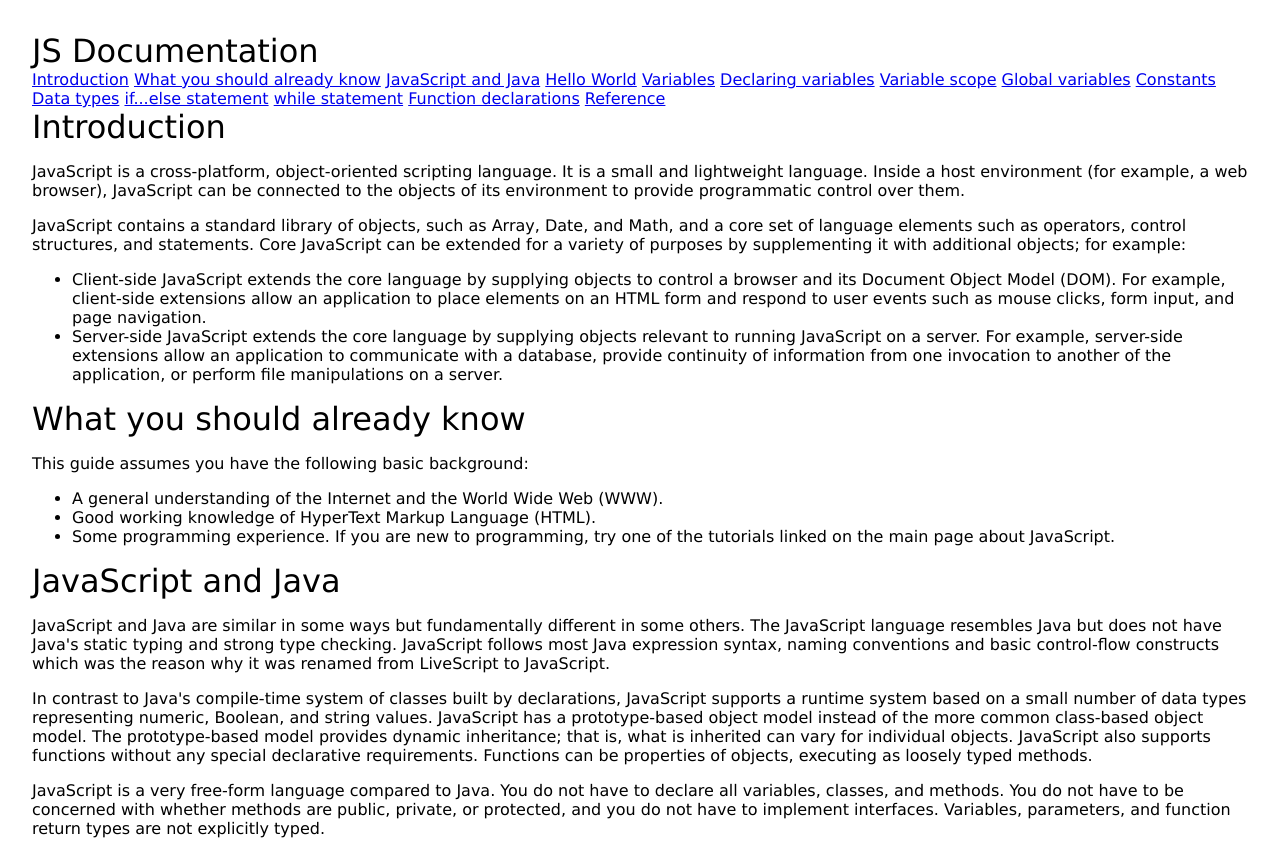
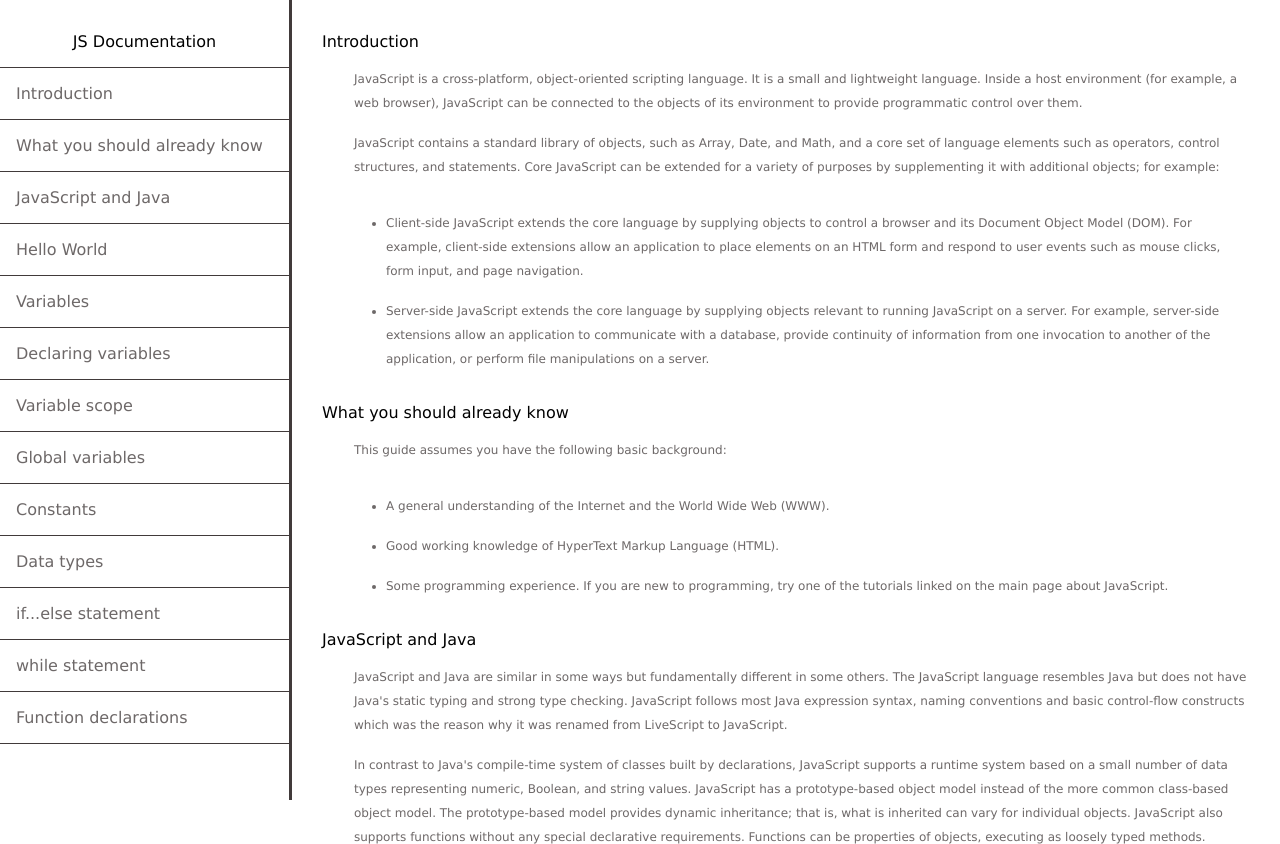
Before and after one commit to rustyff12/technical-documentation, a plain HTML site: page index.html in a window 1280 px wide. Shown: the top 844 px of the page. Drawn offline with Linux system fonts and the light colour scheme.

Commit message:
side scroll added for larger screens

```diff
--- a/css/styles.css
+++ b/css/styles.css
@@ -1,25 +1,200 @@
-/* ---- Some Resets ---- */
-
+/* ===================== */
+        /* Resets */
+/* ===================== */
+/* --- Box sizing --- */
 *, *::before, *::after {
     box-sizing: border-box;
 }
 
-/* ---- Universal ---- */
-
-body {
-    margin: 0 auto;
-    padding: 2rem;
-    font-family: Verdana, Geneva, Tahoma, sans-serif;
+/* --- Reset margins --- */
+body, h1, h2, h3,
+h4, h5, h6, p {
+   margin: 0;
 }
 
-header {
-    font-size: 2rem;
+
+/* ===================== */
+  /* Custom properties */
+/* ===================== */
+:root {
+    /* --- Colors --- */
+    --clr-border: hsla(0, 6%, 24%);
+    --clr-text: hsla(0, 6%, 24%, 0.77);
+    --clr-code-bg: rgba(150, 185, 194, 0.15);
+
+    /* --- Font --- */
+    --line-height: 1rem;
+    --fs-lg: 0.75rem;
+    --fs-sm: 0.5rem;
+
+    --pad-lg: 2rem;
+    --pad-md: 1rem;
+    --pad-sm: 0.5rem;
+
+}
+
+@media (min-width: 35em) {
+    :root {
+        /* --- Font --- */
+        --line-height: 1.5rem;
+        --fs-lg: 1rem;
+        --fs-sm: 0.75rem;
+
+        --pad-lg: 4rem;
+        --pad-md: 2rem;
+        --pad-sm: 1rem;
+    }
+}
+
+ @media (min-width: 45em) {
+    :root {
+        /* --- Font --- */
+        --line-height: 1.5rem;
+        --fs-lg: 1rem;
+        --fs-sm: 0.75rem;
+
+        --pad-lg: 4rem;
+        --pad-md: 2rem;
+        --pad-sm: 1rem;
+    }
 }
 
 
 
+
+/* ===================== */
+        /* Main */
+/* ===================== */
+/* --- Body setup --- */
+body {
+    font-family: Verdana, Geneva, Tahoma, sans-serif;
+}
+
+/* --- Navbar --- */
+#navbar {
+    padding: var(--pad-md) 0;
+}
+
+header {
+    text-align: center;
+    margin-bottom: var(--pad-sm);
+    font-size: var(--fs-lg);
+}
+
+.navbar {
+    height: 30vh;
+    display: flex;
+    flex-direction: column;
+    overflow-y: auto;
+    border: 3px solid var(--clr-border);
+}
+.navbar a {
+    color: var(--clr-text);
+    text-decoration: none;
+    padding: var(--pad-sm) var(--pad-sm);
+    border-bottom: 1px solid var(--clr-border);
+}
+
+/* --- Main --- */
+
+#main-doc {
+    padding: var(--pad-md);
+}
+
+.main-section p {
+    padding-left: var(--pad-md);
+    line-height: var(--line-height);
+    padding-bottom: var(--pad-sm);
+    color: var(--clr-text);
+    font-size: var(--fs-sm);
+}
+
+.main-section ul {
+    padding-left: var(--pad-lg);
+}
+
+.main-section li {
+    color: var(--clr-text);
+    padding-bottom: var(--pad-sm);
+    line-height: var(--line-height);
+    font-size: var(--fs-sm);
+}
+
+.main-section header {
+    color: black;
+    text-align: left;
+    padding: 0;
+}
+
+
 .code-section {
-    border: 2px solid red;
+    background-color: var(--clr-code-bg);
     display: block;
-    padding: 2em;
+    margin: 0 0 var(--pad-sm) 3rem;
+    padding: var(--pad-md);
+    width: 90%;
+    font-size: var(--fs-sm);
 }
+
+
+.footer-link a {
+    color: black;
+}
+
+.footer-link a:hover {
+    color: var(--clr-text);
+}
+
+
+/* ===================== */
+    /* Media Queries */
+/* ===================== */
+
+
+@media (min-width: 50em) {
+    .js-documentation {
+        display: flex;
+        flex-direction: row;
+    }
+
+    #navbar {
+        border-right: 3px solid var(--clr-border);
+        height: 100vh;
+        min-width: 290px;
+        position: fixed;
+    }
+
+    .navbar {
+        height: 85vh;
+        width: 289px;
+        margin-bottom: 1vh;
+        border: none;
+    }
+
+    .navbar a:first-of-type {
+        border-top: 1px solid var(--clr-border);
+    }
+
+    #main-doc {
+        position: absolute;
+        margin-left: 290px;
+        max-width: 1000px;
+    }
+
+
+}
+
+@media (min-width: 90rem) {
+    #main-doc {
+        max-width: 1400px;
+    }
+
+    #main-doc p {
+        line-height: 1.5rem;
+        font-size: 1.20rem;
+    }
+
+    #main-doc li {
+        font-size: 1.20rem;
+    }
+}
--- a/index.html
+++ b/index.html
@@ -2,13 +2,16 @@
 <html lang="en">
     <head>
         <meta charset="UTF-8">
+        <meta http-equiv="X-UA-Compatible" content="IE=edge">
         <meta name="viewport" content="width=device-width, initial-scale=1.0">
         <title>Documentation Page</title>
         <link rel="stylesheet" href="./css/styles.css">
     </head>
-    <body>
+    <body class="js-documentation">
         <nav id="navbar">
             <header>JS Documentation</header>
+
+            <div class="navbar">
                 <a href="#Introduction" class="nav-link">Introduction</a>
                 <a href="#What_you_should_already_know" class="nav-link">What you should already know</a>
                 <a href="#JavaScript_and_Java" class="nav-link">JavaScript and Java</a>
@@ -23,6 +26,7 @@
                 <a href="#while_statement" class="nav-link">while statement</a>
                 <a href="#Function_declarations" class="nav-link">Function declarations</a>
                 <a href="#Reference" class="nav-link">Reference</a>
+            </div>
         </nav>
 
         <main id="main-doc">
@@ -211,8 +215,8 @@
             </section>
             <section class="main-section" id="Reference">
                 <header>Reference</header>
-                <ul>
-                    <li>All the documentation in this page is taken from <a href="https://developer.mozilla.org/en-US/docs/Web/JavaScript/Guide/Introduction#what_is_javascript">MDN</a></li>
+                <ul class="footer-link">
+                    <li>All the documentation in this page is taken from <a class="footer-link" href="https://developer.mozilla.org/en-US/docs/Web/JavaScript/Guide/Introduction#what_is_javascript">MDN</a></li>
                 </ul>
             </section>
         </main>
```
Lines whose indentation alone changed are shown as unchanged.
